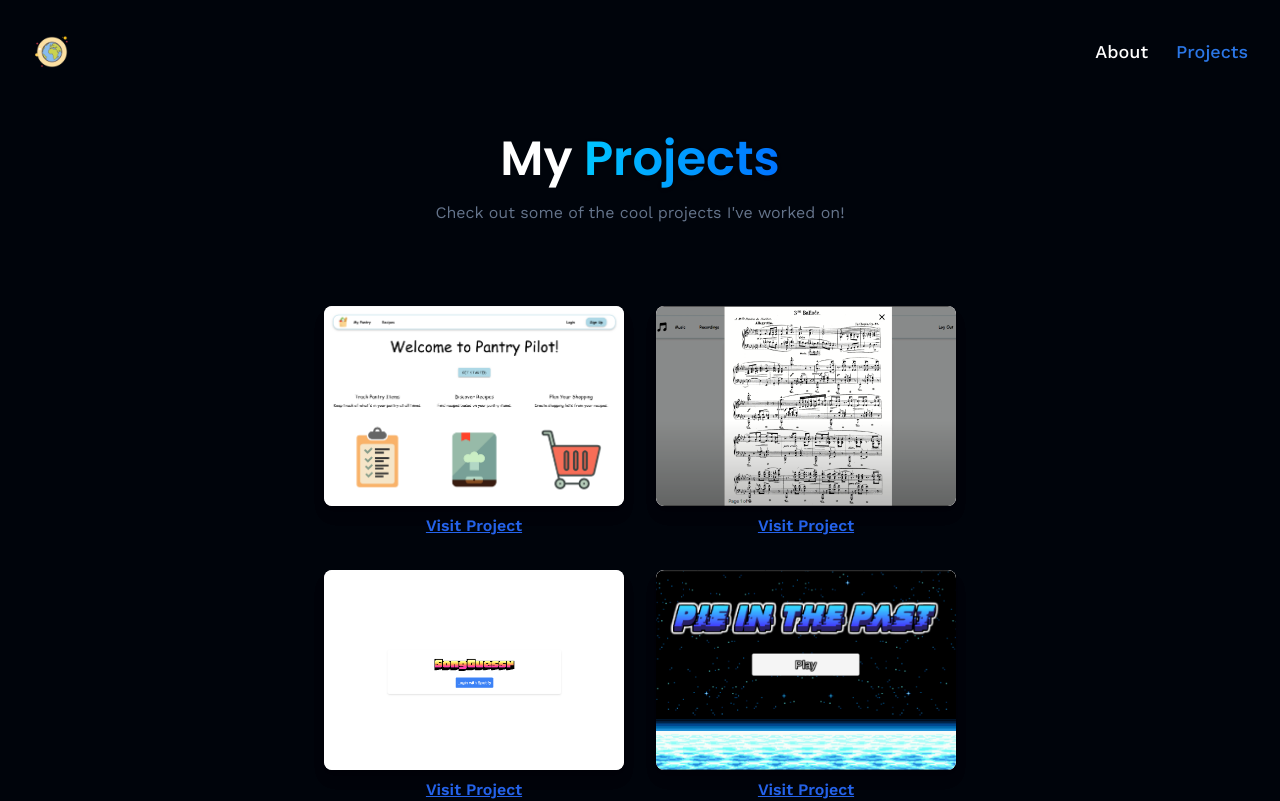
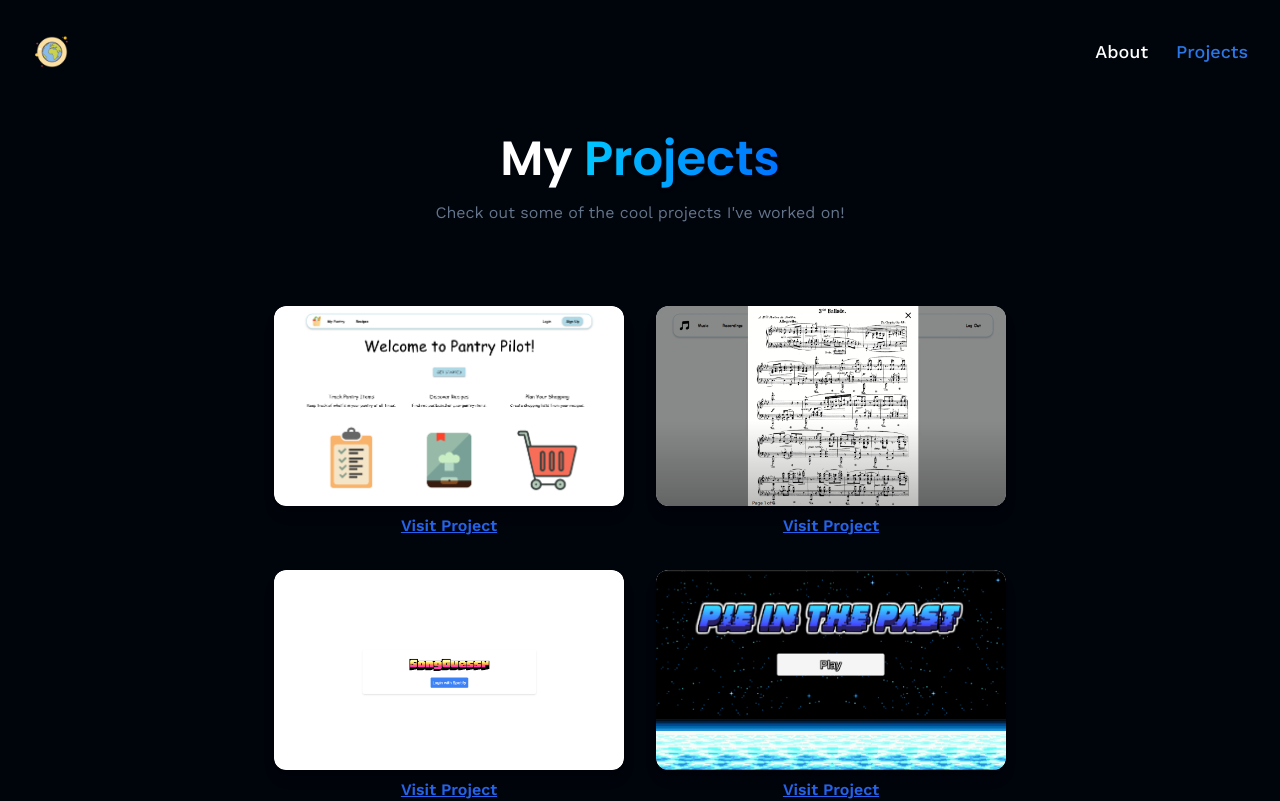
Before and after one commit to derekjytan/portfolio, a React (Vite) app: page /projects in a window 1280 px wide. Shown: the top 801 px of the page. Built offline with nearby package versions, Linux system fonts and the light colour scheme; grey boxes are pictures that could not be loaded.

Commit message:
adding tech stack to projects

```diff
--- a/src/pages/Projects.jsx
+++ b/src/pages/Projects.jsx
@@ -10,6 +10,7 @@ import { Link } from 'react-router-dom';
  * @property {string} src - The source URL for the image.
  * @property {string} title - The title of the project.
  * @property {string} description - The description of the project.
+ * @property {Array<{imageUrl: string, name: string}>} tech
  */
 
 /**
@@ -26,7 +27,6 @@ const ProjectCard = ({ src, title, description, tech, onClick }) => {
     }
   };
 
-  // Animation variants
   const cardVariants = {
     hidden: { opacity: 0, y: 20 },
     visible: {
@@ -42,7 +42,7 @@ const ProjectCard = ({ src, title, description, tech, onClick }) => {
   return (
     <motion.div
       onClick={onClick || handleFlip}
-      className="w-full sm:w-[300px] h-[200px] rounded-lg shadow-lg cursor-pointer perspective"
+      className="w-full sm:w-[350px] h-[200px] rounded-xl shadow-lg cursor-pointer perspective overflow-hidden"
       variants={cardVariants}
       initial="hidden"
       whileInView="visible"
@@ -57,22 +57,26 @@ const ProjectCard = ({ src, title, description, tech, onClick }) => {
         style={{ transformStyle: 'preserve-3d' }}
       >
         <div
-          className="flip-card-front w-full h-full bg-white rounded-lg shadow-lg relative overflow-hidden"
+          className="flip-card-front w-full h-full bg-white rounded-xl shadow-lg relative overflow-hidden"
           style={{ backfaceVisibility: 'hidden' }}
         >
-          <img src={src} alt={title} className="w-full h-full object-cover rounded-lg" />
-          <div className="absolute inset-0 w-full h-full bg-black opacity-0 hover:opacity-40 transition-opacity duration-300 z-10 flex items-center justify-center">
-            <span className="text-white text-lg">Learn More &gt;</span>
+          <img src={src} alt={title} className="w-full h-full object-cover rounded-xl" />
+          <div className="absolute inset-0 w-full h-full bg-black opacity-0 hover:opacity-50 transition-opacity duration-300 z-10 flex items-center justify-center">
+            <span className="text-white text-lg font-bold">Learn More &gt;</span>
           </div>
         </div>
         <div
-          className="flip-card-back w-full h-full bg-blue-600 text-white rounded-lg shadow-lg p-4 flex flex-col justify-between"
+          className="flip-card-back w-full h-full bg-gradient-to-r from-purple-600 via-indigo-600 to-blue-600 text-white rounded-xl shadow-lg p-4 flex flex-col justify-between"
           style={{ backfaceVisibility: 'hidden', transform: 'rotateY(180deg)' }}
         >
           <div className="flex flex-col gap-4 py-3 z-[30]">
             <h1 className="text-lg font-semibold">{title}</h1>
             <p className="text-gray-100 text-sm">{description}</p>
-            <p className="text-gray-100 text-xs">{tech}</p>
+            <div className="flex flex-wrap gap-2 mt-2">
+              {tech.map(({ imageUrl }, index) => (
+                <img key={index} src={imageUrl} className="w-8 h-8" />
+              ))}
+            </div>
           </div>
         </div>
       </motion.div>
@@ -131,6 +135,7 @@ const Projects = () => {
               src={project.iconUrl}
               title={project.name}
               description={project.description}
+              tech={project.tech}
             />
             <Link
               to={project.link}
```
